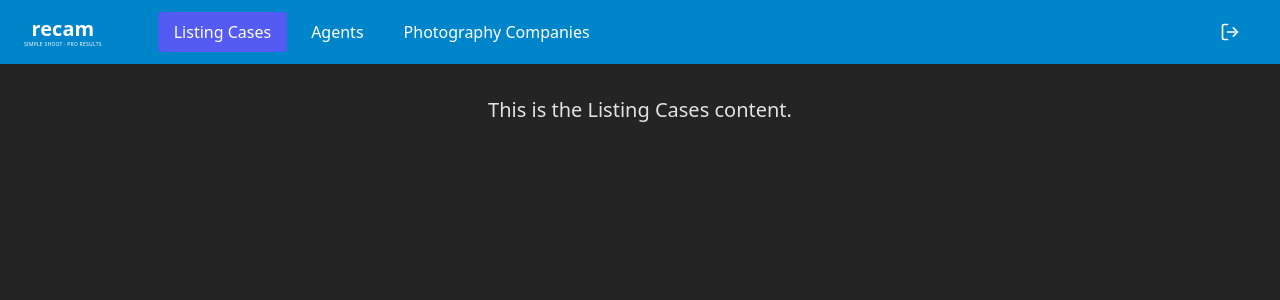
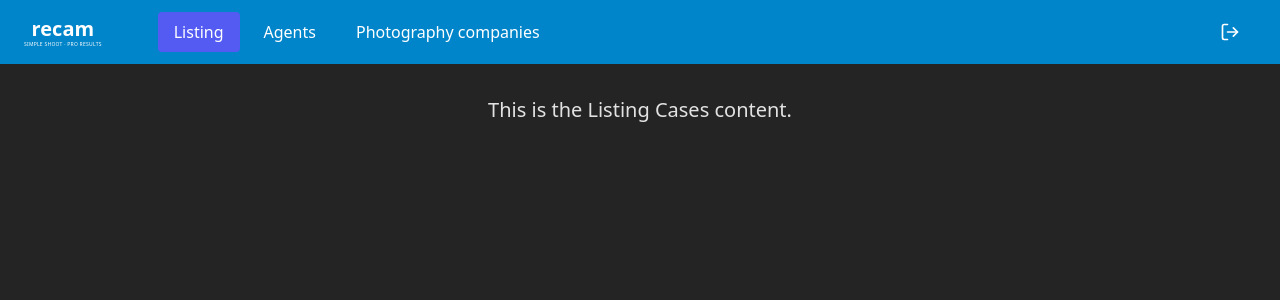
Before and after one commit to distinctioncoding/REAMP-REACT-TEST, a React (Vite) app in the folder REMP/: page /dashboard in a window 1280 px wide. Shown: the top 300 px of the page. Built offline with nearby package versions, Linux system fonts and the light colour scheme.

Commit message:
Add type constraint

```diff
--- a/REMP/src/components/DashboardLayout.tsx
+++ b/REMP/src/components/DashboardLayout.tsx
@@ -1,23 +1,18 @@
 import { useState } from 'react';
 import DashboardNavbar from './DashboardNavbar';
 
+const navItems = ['Listing', 'Agents', 'Photography companies'] as const;
+type ButtonType = typeof navItems[number];
+
 const DashboardLayout = () => {
-
-  const [activeTab, setActiveTab] = useState('listing');
-
-  const navItems = [
-    { label: 'Listing Cases', key: 'listing' },
-    { label: 'Agents', key: 'agents' },
-    { label: 'Photography Companies', key: 'companies' },
-  ] as const;
-
+  const [activeTab, setActiveTab] = useState<ButtonType>('Listing');
   const renderContent = () => {
     switch (activeTab) {
-      case 'listing':
+      case 'Listing':
         return <div className="text-xl">This is the Listing Cases content.</div>;
-      case 'agents':
+      case 'Agents':
         return <div className="text-xl">This is the Agents content.</div>;
-      case 'companies':
+      case 'Photography companies':
         return <div className="text-xl">This is the Photography Companies content.</div>;
       default:
         return <div className="text-xl">Welcome to the dashboard.</div>;
@@ -26,8 +21,11 @@ const DashboardLayout = () => {
 
   return (
     <div>
-      <DashboardNavbar navItems={navItems} activeTab={activeTab} onTabChange={setActiveTab} />
-      {/* 页面内容(switch) */}
+      <DashboardNavbar
+        navItems={navItems}
+        activeTab={activeTab}
+        onTabChange={setActiveTab}
+      />
       <div className="pt-16 px-6">{renderContent()}</div>
     </div>
   );
--- a/REMP/src/components/DashboardNavbar.tsx
+++ b/REMP/src/components/DashboardNavbar.tsx
@@ -1,15 +1,13 @@
 import { LogOut } from 'lucide-react';
 
-type NavItem = {
-  label: string;
-  key: string;
-};
+type ButtonType = 'Listing' | 'Agents' | 'Photography companies';
 
 interface DashboardNavbarProps {
-  navItems: readonly NavItem[];
-  activeTab: string;
-  onTabChange: (key: string) => void;
+  navItems: readonly ButtonType[];
+  activeTab: ButtonType;
+  onTabChange: (key: ButtonType) => void;
 }
+
 
 function DashboardNavbar(props: DashboardNavbarProps) {
   const { navItems, activeTab, onTabChange } = props;
@@ -25,12 +23,12 @@ function DashboardNavbar(props: DashboardNavbarProps) {
         <div className="flex space-x-2 font-semibold text-white ml-6 justify-start">
           {navItems.map((item) => (
             <button
-              key={item.key}
-              onClick={() => onTabChange(item.key)}
+              key={item}
+              onClick={() => onTabChange(item)}
               className={`px-4 py-2 rounded font-medium transition-colors duration-200
-            ${activeTab === item.key ? 'bg-[#535bf2] text-white' : 'hover:bg-[#535bf2] text-white'}`}
+            ${activeTab === item ? 'bg-[#535bf2] text-white' : 'hover:bg-[#535bf2] text-white'}`}
             >
-              {item.label}
+              {item}
             </button>
           ))}
         </div>
```
